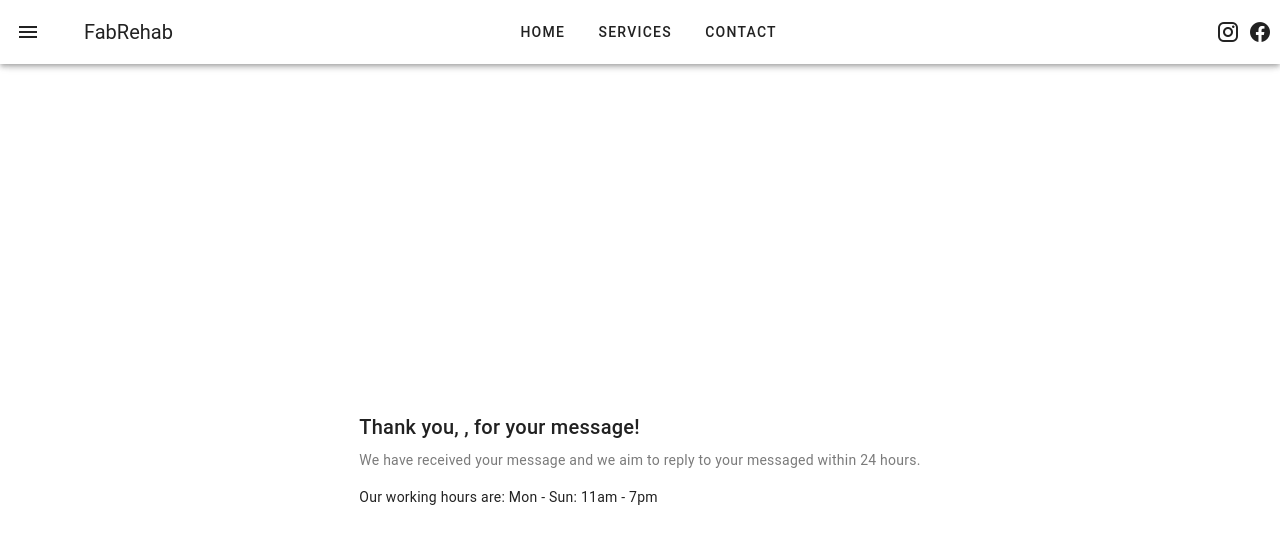
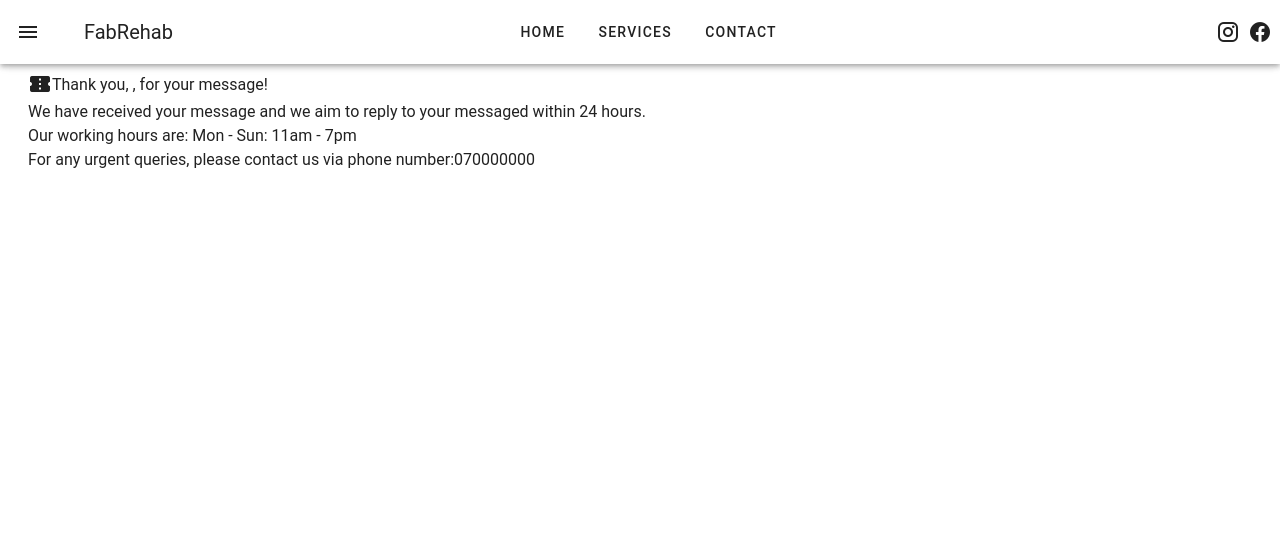
Before and after one commit to RATACIA/fabibi, a Vue app: page /form-submitted-success in a window 1280 px wide. Shown: the top 544 px of the page. Built offline with nearby package versions, Linux system fonts and the light colour scheme.

Commit message:
styling update for confirmation message, still wip

```diff
--- a/src/components/ThankYouComp.vue
+++ b/src/components/ThankYouComp.vue
@@ -1,16 +1,20 @@
 <template>
-  <div class="container">
+  <div class="ma-2">
     <div>
-      <v-card-title
-        >Thank you, {{ props.firstName }} {{ props.lastName }}, for your
-        message!</v-card-title
+      <span
+        ><v-icon class="mx-0 mb-1">mdi-ticket-confirmation</v-icon>Thank you,
+        {{ props.firstName }} {{ props.lastName }}, for your message!</span
       >
+      <br />
 
-      <v-card-subtitle
+      <span
         >We have received your message and we aim to reply to your messaged
-        within 24 hours.</v-card-subtitle
-      >
-      <v-card-text>Our working hours are: Mon - Sun: 11am - 7pm</v-card-text>
+        within 24 hours.</span
+      ><br />
+      <span>Our working hours are: Mon - Sun: 11am - 7pm</span>
+      <p class="pl-4">
+        For any urgent queries, please contact us via phone number:070000000
+      </p>
     </div>
   </div>
 </template>
@@ -20,11 +24,14 @@ import { defineProps } from "vue";
 const props = defineProps(["firstName", "lastName"]);
 </script>
 <style scoped>
-.container {
+/* .container {
   display: flex;
   justify-items: center;
   align-items: center;
   height: 100vh;
   width: 100%;
+} */
+span {
+  margin-left: 16px;
 }
 </style>
```
